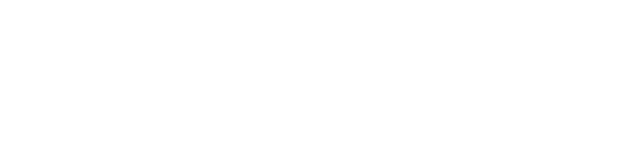
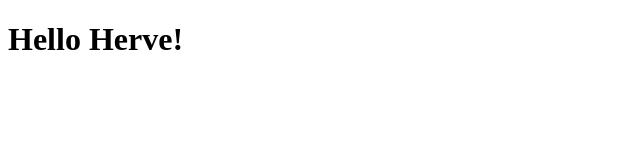
Before and after one commit to measlin/Projet-Cook-Eat, a plain HTML site: page index.html in a window 1280 px wide. Shown: the whole page, without its empty margins (0-640 px from the left). Drawn offline with Linux system fonts and the light colour scheme.

Commit message:
add index.html

```diff
--- a/index.html
+++ b/index.html
@@ -7,6 +7,7 @@
     <title>Document</title>
 </head>
 <body>
+    <h1>Hello Herve!</h1>
 
 </body>
 </html>
```
